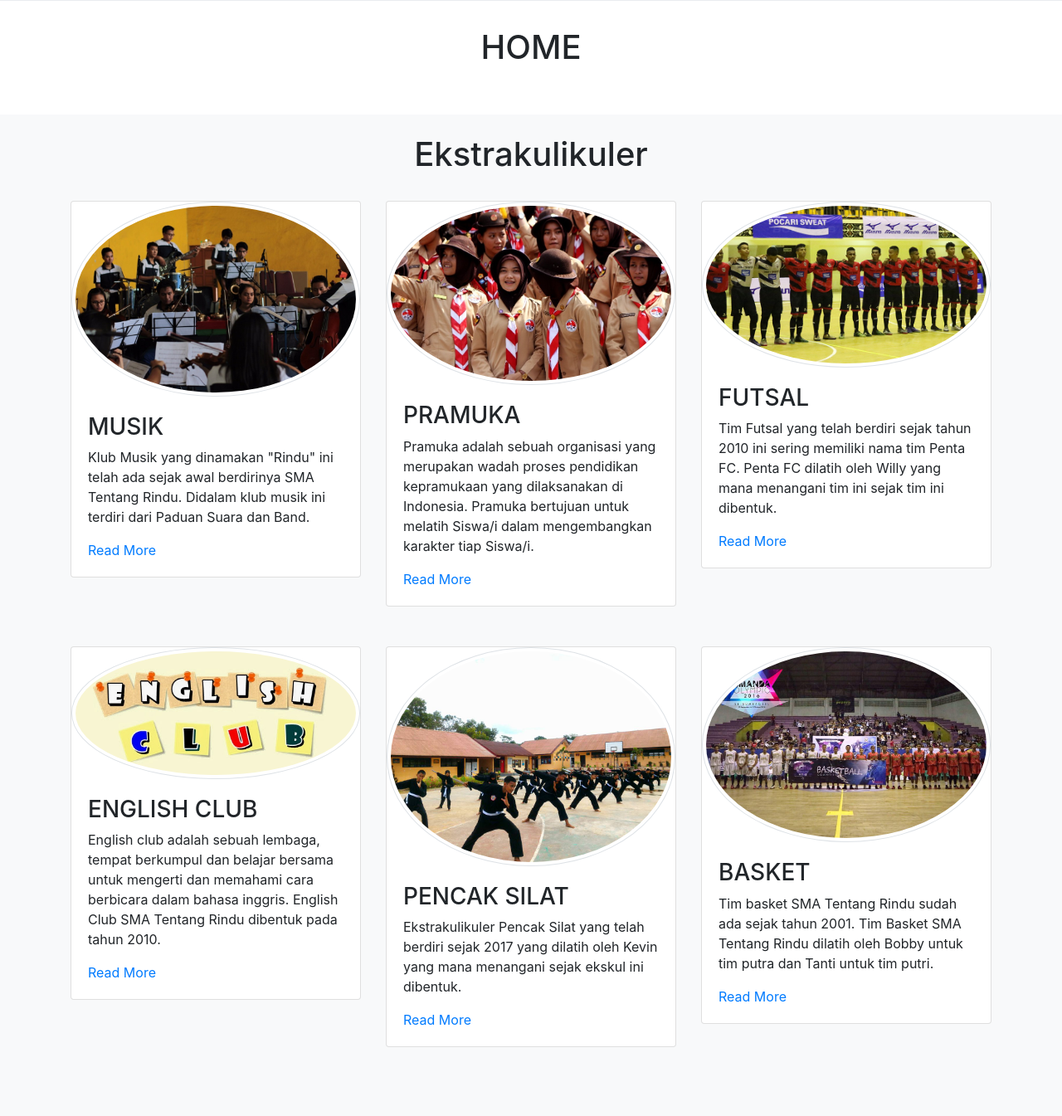
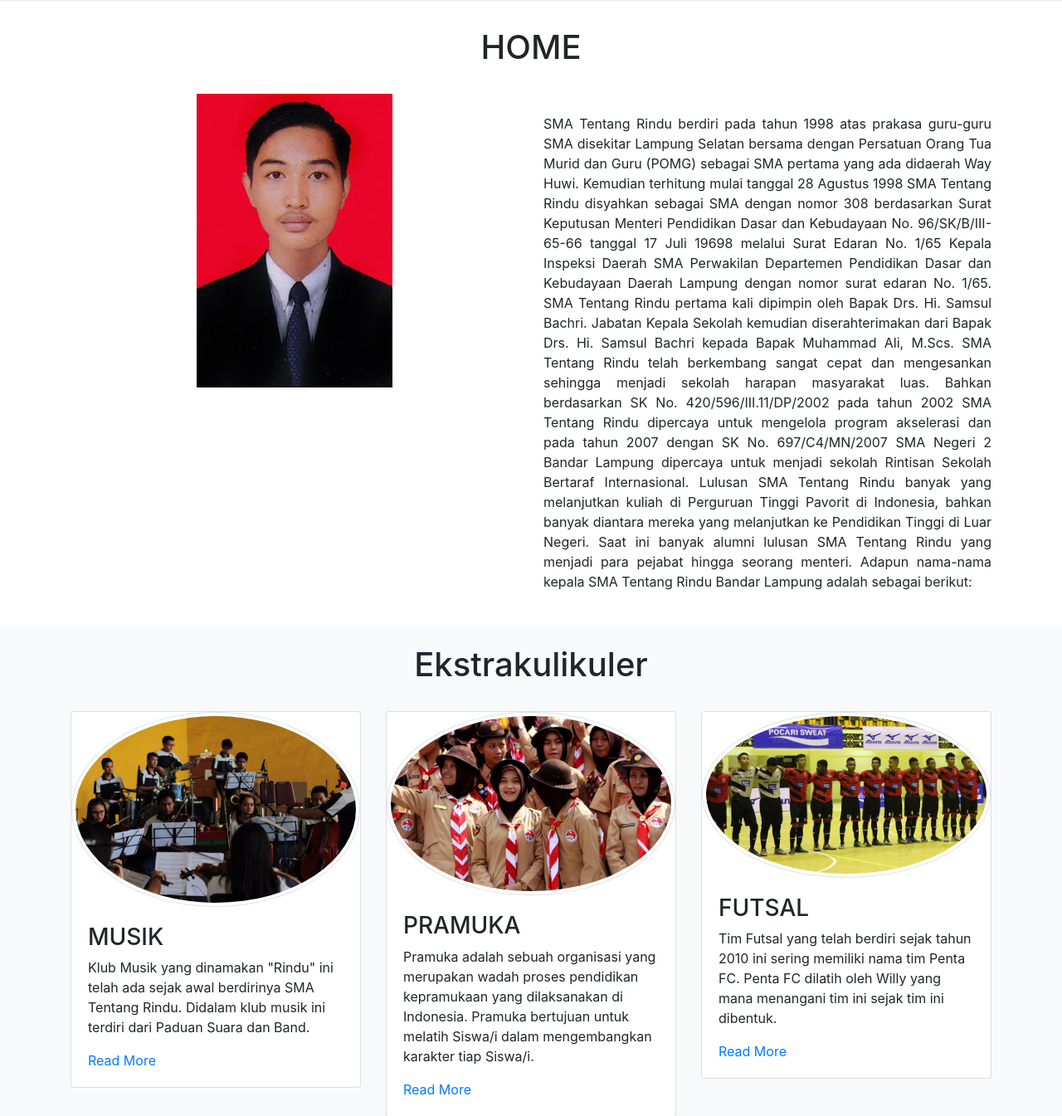
Before and after one commit to dzakydr/WebBaru, a PHP site: page /Home.html in a window 1280 px wide. Shown: the part 574-1919 px from the top of the page at 83% size. Run offline with PHP 8.4, Linux system fonts and the light colour scheme.

Commit message:
Edit Home

```diff
--- a/Home.html
+++ b/Home.html
@@ -79,6 +79,12 @@
 
             <div class="row">
                     <div class="col text-center">
+                      <img src="gambar/99959.jpg">
+                    </div>
+                    <div class="col text-center">
+                      <p class="text-justify mt-4">SMA Tentang Rindu berdiri pada tahun 1998 atas prakasa guru-guru SMA disekitar Lampung Selatan bersama dengan Persatuan Orang Tua Murid dan Guru (POMG) sebagai SMA pertama yang ada didaerah Way Huwi. Kemudian terhitung mulai tanggal 28 Agustus 1998 SMA Tentang Rindu disyahkan sebagai SMA dengan nomor 308 berdasarkan Surat Keputusan Menteri Pendidikan Dasar dan Kebudayaan No. 96/SK/B/III-65-66 tanggal 17 Juli 19698 melalui Surat Edaran No. 1/65 Kepala Inspeksi Daerah SMA Perwakilan Departemen Pendidikan Dasar dan Kebudayaan Daerah Lampung dengan nomor surat edaran No. 1/65.
+                        SMA Tentang Rindu pertama kali dipimpin oleh Bapak Drs. Hi. Samsul Bachri. Jabatan Kepala Sekolah kemudian diserahterimakan dari Bapak Drs. Hi. Samsul Bachri kepada Bapak Muhammad Ali, M.Scs. SMA Tentang Rindu telah berkembang sangat cepat dan mengesankan sehingga menjadi sekolah harapan masyarakat luas. Bahkan berdasarkan SK No. 420/596/III.11/DP/2002 pada tahun 2002 SMA Tentang Rindu dipercaya untuk mengelola program akselerasi dan pada tahun 2007 dengan SK No. 697/C4/MN/2007 SMA Negeri 2 Bandar Lampung dipercaya untuk menjadi sekolah Rintisan Sekolah Bertaraf Internasional. Lulusan SMA Tentang Rindu banyak yang melanjutkan kuliah di Perguruan Tinggi Pavorit di Indonesia, bahkan banyak diantara mereka yang melanjutkan ke Pendidikan Tinggi di Luar Negeri. Saat ini banyak alumni lulusan SMA Tentang Rindu yang menjadi para pejabat hingga seorang menteri.
+                        Adapun nama-nama kepala SMA Tentang Rindu Bandar Lampung adalah sebagai berikut:
                     </div>
 
                 </div>
--- a/on-admin/index.php
+++ b/on-admin/index.php
@@ -65,7 +65,7 @@
     <hr>
   </div>
 
-  <footer class="bg-dark text-light mb-4">
+  <footer>
   <div class="container">
     <div class="row">
       <div class="col text-center mt-2">
```
Also changed, not shown: gambar/99959.jpg (added).
